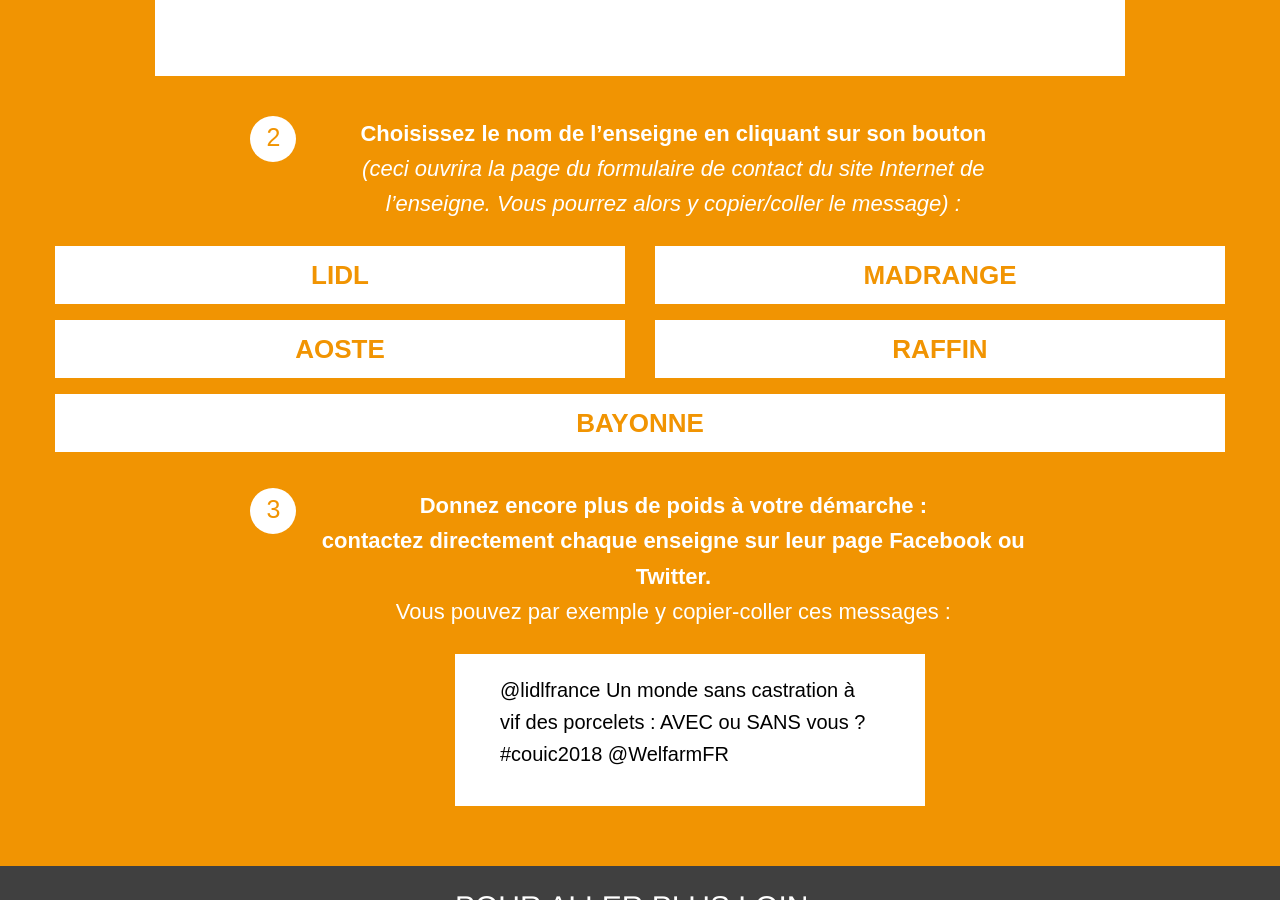
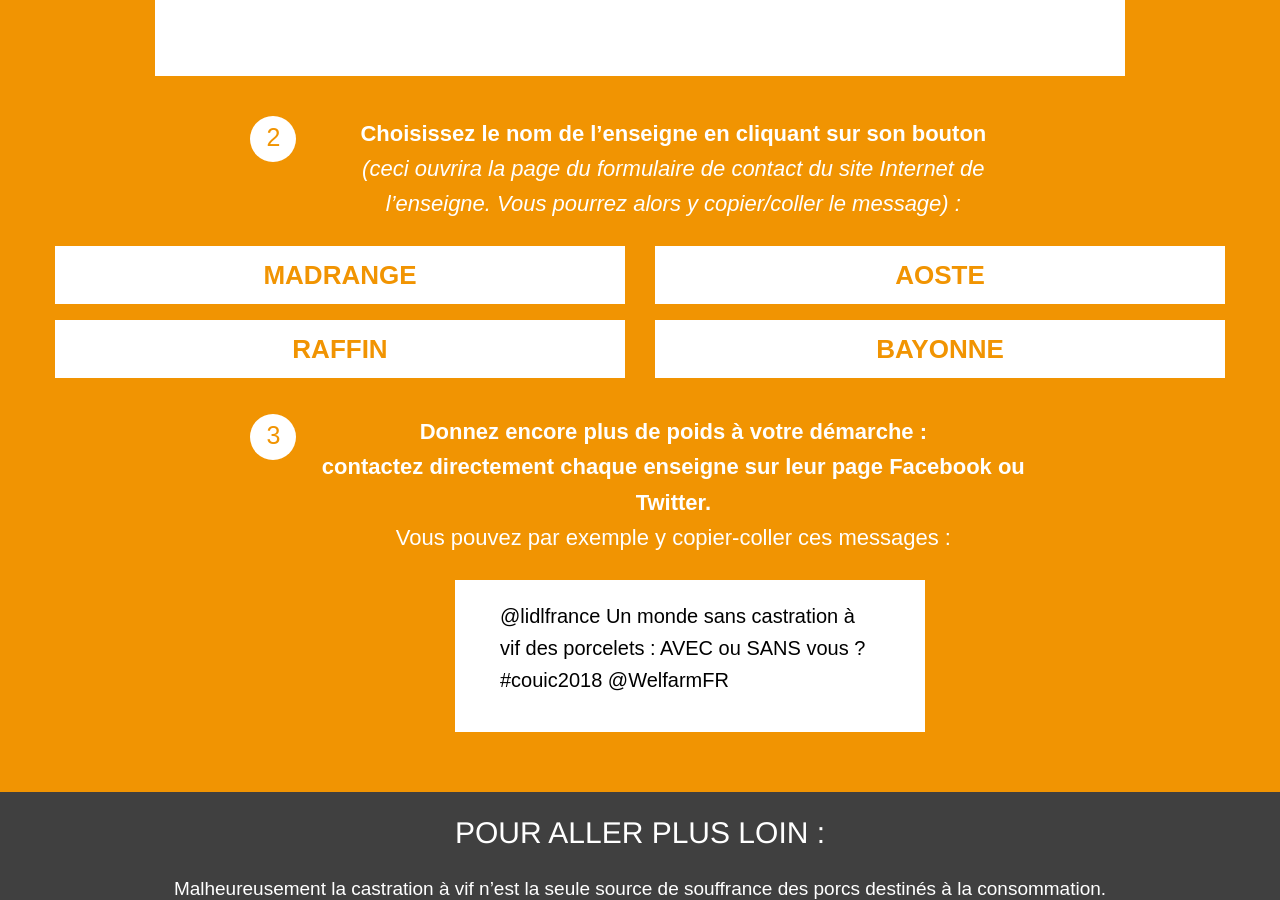
Before and after one commit to adfinitas-app/welfarm-petition, a Jekyll site: the page built from index.html, in a window 1280 px wide and 900 px high, scrolled down 4334 px. Built offline with Jekyll 4.4.1, drawn with Linux system fonts in a browser that asks for light colours; comment, search, counter and statistics services are not loaded.

Commit message:
Updated '_includes/professionels.html' via CloudCannon

```diff
--- a/_includes/professionels.html
+++ b/_includes/professionels.html
@@ -68,14 +68,12 @@
     </div>
     <div class="row">
 	    <div class="small-12 large-6 columns">
-	    <a class="button marque " target="_blank" href="https://ssl.lidl.fr/fr/hotline.htm">Lidl</a></div>
-	    <div class="small-12 large-6 columns">
 	    <a class="button marque " target="_blank" href="mailto:consommateurs@madrange.com">Madrange</a></div>
 	    <div class="small-12 large-6 columns">
 	    <a class="button marque " target="_blank" href="http://www.groupeaoste.com/scs/Satellite?c=Page&cid=1374097616246&pagename=AO%2FPage%2FAO_Contacto2">Aoste</a></div>
 	    <div class="small-12 large-6 columns">
 	    <a class="button marque " target="_blank" href="http://www.raffin.com/contactez-nous/">Raffin</a></div>
-	    <div class="small-12 large-12 columns">
+	    <div class="small-12 large-6 columns">
 	    <a class="button marque" target="_blank" href="http://www.maison-du-jambon-de-bayonne.com/contact/">Bayonne</a></div>
     </div>
   <div class="part-4">
```
